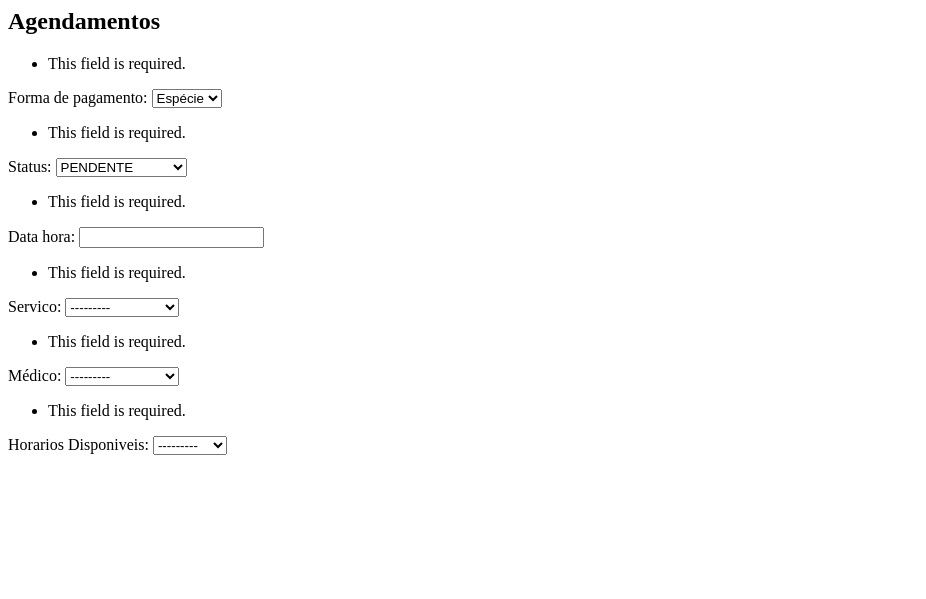
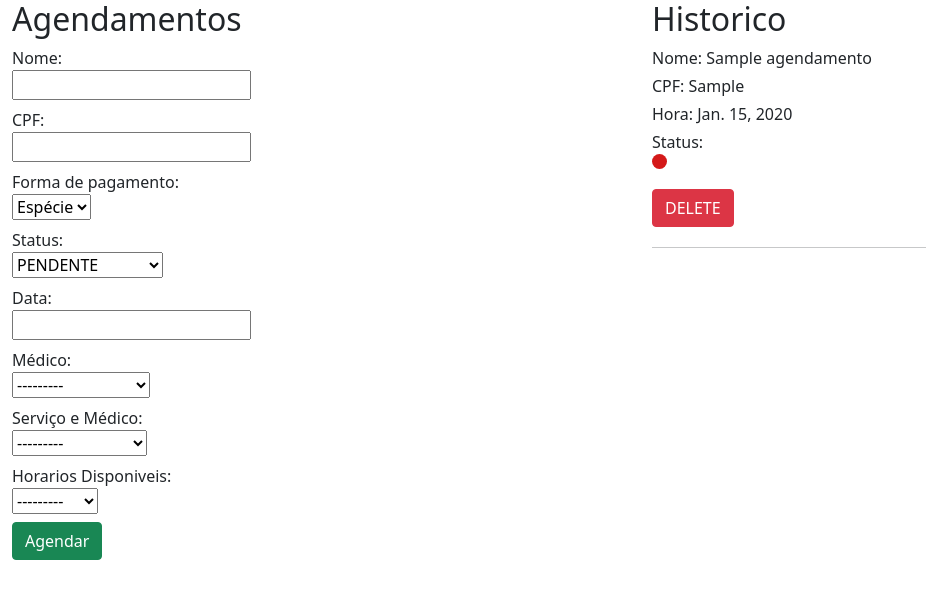
Before and after one commit to samuelamorimm/PI-BACK, a Django app: page / in a window 1280 px wide. Shown: the top 599 px of the page, without its empty margins (0-926 px from the left). Run offline with Django 5.2, Linux system fonts and the light colour scheme; tables that the repository leaves empty hold one stand-in row (values such as "Sample post").

Commit message:
test agendamento crud

```diff
--- a/agendamentos/forms.py
+++ b/agendamentos/forms.py
@@ -4,4 +4,4 @@
 class AgendamentoForm(forms.ModelForm):
     class Meta:
         model = Agendamento
-        fields = ('__all__')
+        fields = '__all__'
--- a/agendamentos/models.py
+++ b/agendamentos/models.py
@@ -1,6 +1,18 @@
 from django.db import models
 
 # Create your models here.
+class Cliente(models.Model):
+    nome = models.CharField(verbose_name='Nome', max_length=65)
+    email = models.CharField(verbose_name="Email", max_length=100)
+    cpf = models.CharField(verbose_name="CPF", max_length=11)
+    telefone = models.CharField(verbose_name='Telefone', max_length=11)
+
+    class Meta:
+        verbose_name = 'Cliente'
+        verbose_name_plural = "Clientes"
+
+    def __str__(self) -> str:
+        return self.nome
 
 class Medico(models.Model):
     nome = models.CharField(verbose_name='Nome', max_length=65)
@@ -39,6 +51,14 @@
     def __str__(self) -> str:
         return self.nome
 
+class ServicosAgendamentos(models.Model):
+    id_servico = models.ForeignKey(Servico, on_delete=models.CASCADE, verbose_name='Serviço')
+    id_medico = models.ForeignKey(Medico, on_delete=models.CASCADE, verbose_name='Médico')
+    descricao = models.TextField(verbose_name='Descrição')
+
+    def __str__(self) -> str:
+        return str(self.id_servico)
+
 class Agendamento(models.Model):
     STATUS_AGENDAMENTO = [
         ('P', 'PENDENTE'),
@@ -52,12 +72,14 @@
         ('CREDITO', 'Crédito'),
     ]
 
+    nome_cliente = models.CharField(verbose_name="Nome", max_length=65)
+    cpf_cliente = models.CharField(verbose_name="CPF", max_length=11)
     forma_pagamento = models.CharField(verbose_name='Forma de pagamento', choices=FORMA_PAGAMENTO, max_length=7, default='ESPECIE')
     status = models.CharField(verbose_name='Status', choices=STATUS_AGENDAMENTO, max_length=1, default='P')
-    data_hora = models.DateTimeField()
-    servico = models.ForeignKey(Servico, on_delete=models.CASCADE)
+    data = models.DateField(verbose_name='Data')
     registro = models.DateTimeField(auto_now_add=True)
     id_medico = models.ForeignKey(Medico, on_delete=models.CASCADE, verbose_name='Médico')
+    servico = models.ForeignKey(ServicosAgendamentos, on_delete=models.CASCADE, verbose_name="Serviço e Médico")
     horario_agendamento = models.ForeignKey(Horario, on_delete=models.CASCADE, verbose_name='Horarios Disponiveis')
 
     class Meta:
@@ -65,12 +87,4 @@
         verbose_name_plural = 'Agendamentos'
 
     def __str__(self) -> str:
-        return 'Agendamento'
-
-class ServicosAgendamentos(models.Model):
-    id_servico = models.ForeignKey(Servico, on_delete=models.CASCADE)
-    id_agendamento = models.ForeignKey(Agendamento, on_delete=models.CASCADE)
-    descricao = models.TextField()
-
-    def __str__(self) -> str:
-        return self.descricao
+        return self.nome_cliente
--- /dev/null
+++ b/agendamentos/templates/base.html
@@ -0,0 +1,28 @@
+<!doctype html>
+<html lang="en">
+  <head>
+    <!-- Required meta tags -->
+    <meta charset="utf-8">
+    <meta name="viewport" content="width=device-width, initial-scale=1">
+
+    <!-- Bootstrap CSS -->
+    <link href="https://cdn.jsdelivr.net/npm/bootstrap@5.0.2/dist/css/bootstrap.min.css" rel="stylesheet" integrity="sha384-EVSTQN3/azprG1Anm3QDgpJLIm9Nao0Yz1ztcQTwFspd3yD65VohhpuuCOmLASjC" crossorigin="anonymous">
+
+    <title>Hello, world!</title>
+  </head>
+  <body class="d-flex justify-content-center">
+    {% block conteudo %}
+    {% endblock %}
+
+    <!-- Optional JavaScript; choose one of the two! -->
+
+    <!-- Option 1: Bootstrap Bundle with Popper -->
+    <script src="https://cdn.jsdelivr.net/npm/bootstrap@5.0.2/dist/js/bootstrap.bundle.min.js" integrity="sha384-MrcW6ZMFYlzcLA8Nl+NtUVF0sA7MsXsP1UyJoMp4YLEuNSfAP+JcXn/tWtIaxVXM" crossorigin="anonymous"></script>
+
+    <!-- Option 2: Separate Popper and Bootstrap JS -->
+    <!--
+    <script src="https://cdn.jsdelivr.net/npm/@popperjs/core@2.9.2/dist/umd/popper.min.js" integrity="sha384-IQsoLXl5PILFhosVNubq5LC7Qb9DXgDA9i+tQ8Zj3iwWAwPtgFTxbJ8NT4GN1R8p" crossorigin="anonymous"></script>
+    <script src="https://cdn.jsdelivr.net/npm/bootstrap@5.0.2/dist/js/bootstrap.min.js" integrity="sha384-cVKIPhGWiC2Al4u+LWgxfKTRIcfu0JTxR+EQDz/bgldoEyl4H0zUF0QKbrJ0EcQF" crossorigin="anonymous"></script>
+    -->
+  </body>
+</html>
--- a/agendamentos/templates/index.html
+++ b/agendamentos/templates/index.html
@@ -1,6 +1,58 @@
-<h2>Agendamentos</h2>
+{% extends 'base.html' %}
 
-<form action="">
-    {% csrf_token %}
-    {{form.as_p}}
-</form>
+{% block conteudo %}
+<div class="container">
+    <h2>Agendamentos</h2>
+
+    <form action="{% url 'agendar' %}" method="post">
+        {% csrf_token %}
+        {% for field in form%}
+        <div>{{field.label}}:</div>
+        <div class="mb-2">{{field}}</div>
+        {% endfor %}
+        <button class="btn btn-success">Agendar</button>
+        <!-- {{form.as_p}} -->
+    </form>
+</div>
+
+<div class="container">
+    <h2>Historico</h2>
+    <ul class="list-group">
+        {% for agendamento in agendamentos %}
+        <li class="mb-3 d-flex flex-column gap-1">
+            <div>
+                <label for="">Nome:</label> {{agendamento.nome_cliente}}
+            </div>
+            <div>
+                <label for="">CPF:</label>
+                {{agendamento.cpf_cliente}}
+            </div>
+            <div>
+                <label for="">Hora:</label>
+                {{agendamento.data}}
+            </div>
+            <div>
+                {% if agendamento.status == "P" %}
+                <span>Status:</span>
+                    <div style="height: 15px; width: 15px; background-color: rgb(212, 25, 25); border-radius: 50%;"></div>
+                {% elif agendamento.status == "A" %}
+                <span>Status:</span>
+                    <div style="height: 15px; width: 15px; background-color: rgb(152, 161, 33); border-radius: 50%;"></div>
+                {% else %}
+                <span>Status:</span>
+                    <div style="height: 15px; width: 15px; background-color: rgb(21, 114, 0); border-radius: 50%;"></div>
+                {% endif %}
+            </div>
+            <div>
+                <a href="{% url 'deletar_agendamento' agendamento.id %}">
+                    <button class="btn btn-danger mt-3">
+                        DELETE
+                    </button>
+                </a>
+            </div>
+            <hr>
+        </li>
+        {% endfor %}
+    </ul>
+</div>
+{% endblock %}
--- a/agendamentos/views.py
+++ b/agendamentos/views.py
@@ -1,10 +1,28 @@
-from django.shortcuts import render
+from django.shortcuts import render, redirect, get_object_or_404
 
 from agendamentos.models import Agendamento
 from .forms import AgendamentoForm
 
 # Create your views here.
+
+
 def agendamentos(request):
-    form = AgendamentoForm(request.POST)
+    form = AgendamentoForm()
     agendamentos = Agendamento.objects.all()
     return render(request, 'index.html', {'agendamentos': agendamentos, 'form':form})
+
+def agendar(request):
+    if request.method == 'POST':
+        print(request.POST)
+        form = AgendamentoForm(request.POST)
+        if form.is_valid():
+            form.save()
+            return redirect(agendamentos)
+    else:
+        form = AgendamentoForm()
+    return redirect(agendamentos)
+
+def deletar_agendamento(request, id):
+    agendamento = get_object_or_404(Agendamento, id=id)
+    agendamento.delete()
+    return redirect(agendamentos)
--- a/core/urls.py
+++ b/core/urls.py
@@ -16,9 +16,11 @@
 """
 from django.contrib import admin
 from django.urls import path
-from agendamentos.views import agendamentos
+from agendamentos.views import agendamentos, agendar, deletar_agendamento
 
 urlpatterns = [
     path('admin/', admin.site.urls),
-    path('', agendamentos, name='agendamentos')
+    path('', agendamentos, name='agendamentos'),
+    path('agendar/', agendar, name='agendar'),
+    path('deletar/<int:id>', deletar_agendamento, name='deletar_agendamento')
 ]
```
Also changed, not shown: agendamentos/migrations/0001_initial.py.
